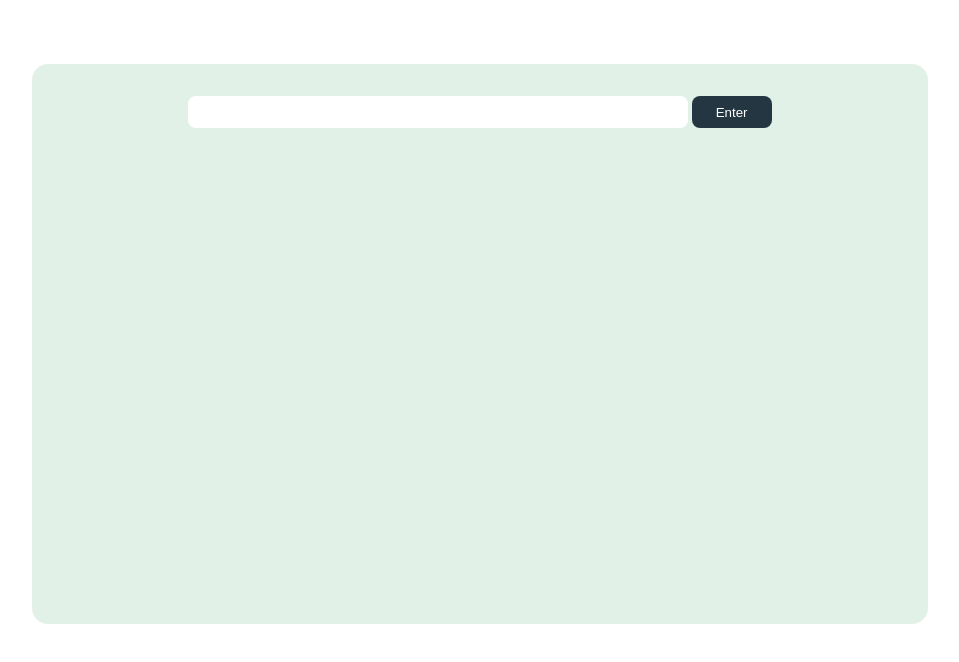
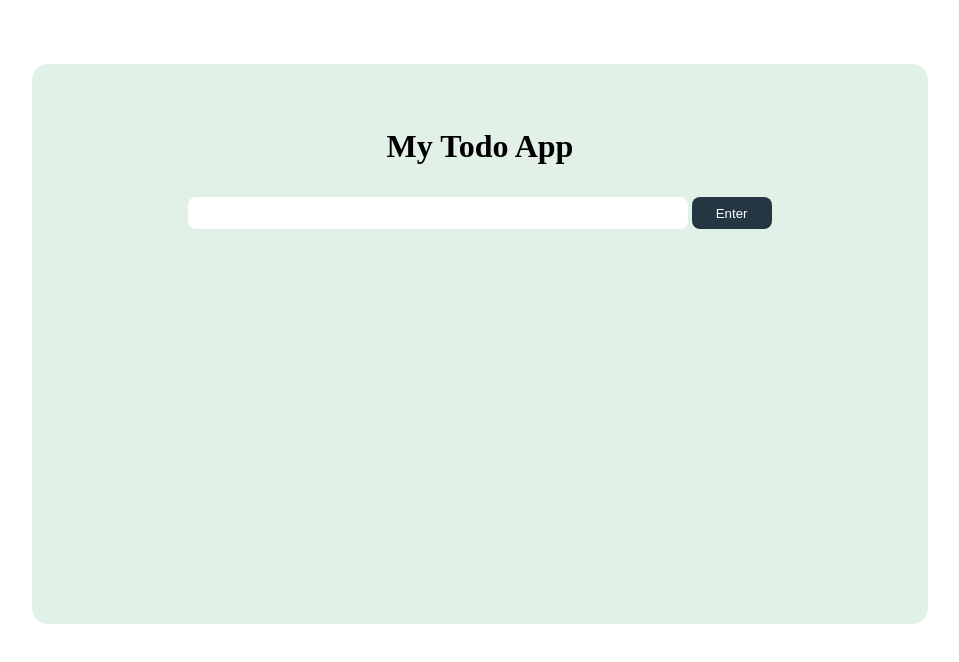
Before and after one commit to pranshoorathore/github-central-repo, a plain HTML site: page index.html in a window 1280 px wide. Shown: the whole page, without its empty margins (160-1119 px from the left). Drawn offline with Linux system fonts and the light colour scheme.

Commit message:
Added title to website

```diff
--- a/index.html
+++ b/index.html
@@ -8,6 +8,7 @@
 </head>
 <body>
     <div class="container">
+        <h1>My Todo App</h1>
         <form onsubmit="return createTodo(event)">
             <input type="text" id="todo-input">
             <button type="submit" class="enter-button">Enter</button>
--- a/styles.css
+++ b/styles.css
@@ -2,6 +2,10 @@
     margin: 0;
     padding: 0;
     box-sizing: border-box;
+}
+
+h1{
+    margin: 2rem;
 }
 
 .container{
```
